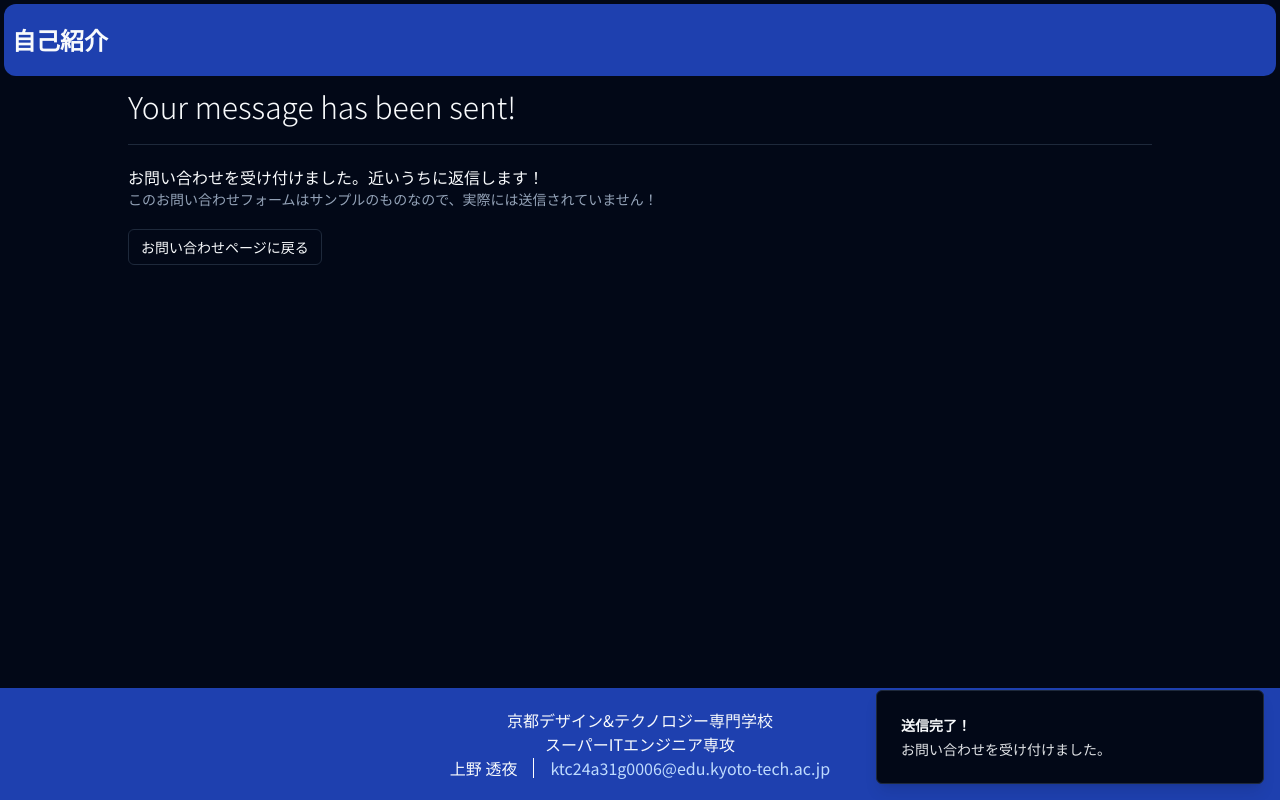
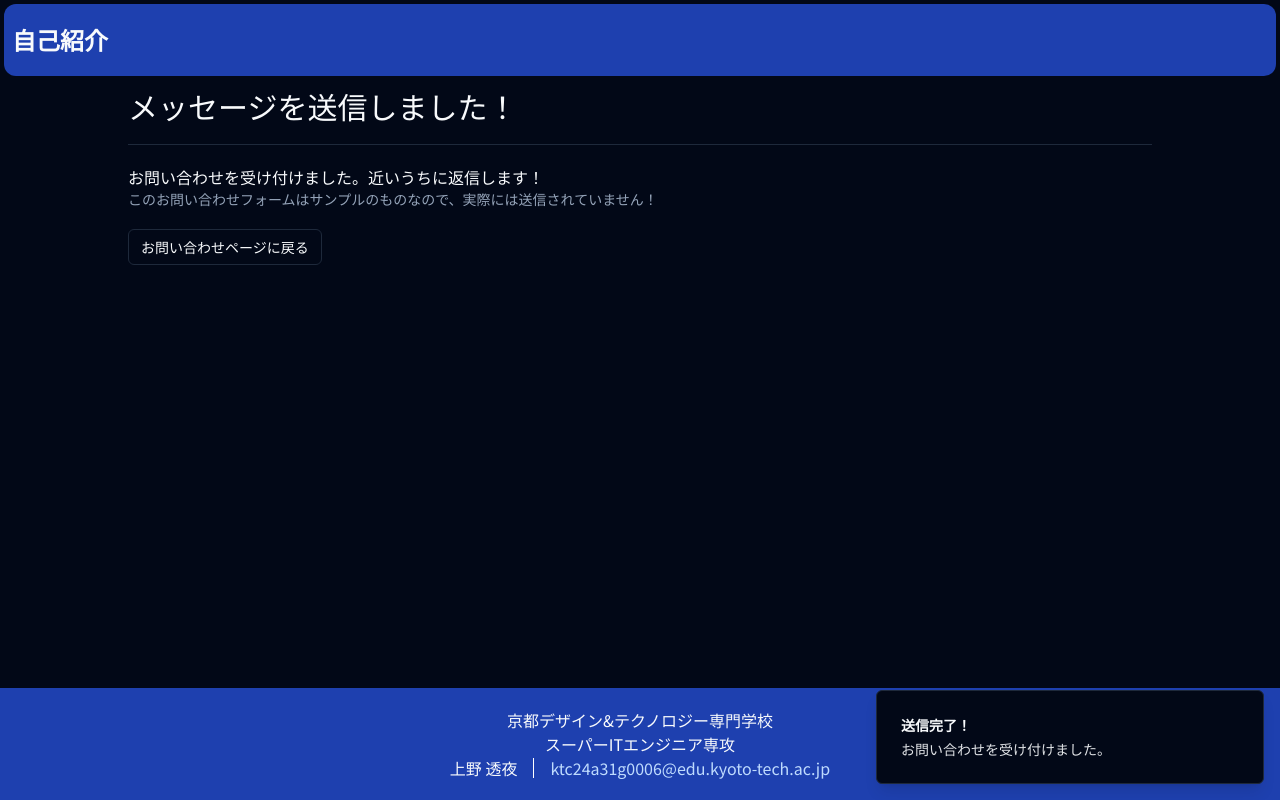
Before and after one commit to Shieru-ktc/about-me, a Next.js app: page /contact in a window 1280 px wide. Both pictures are taken after typing "name@example.com", "Sample", "Sample" into the empty fields and a click on the button "送信". Built offline with nearby package versions, Linux system fonts and the light colour scheme.

Commit message:
Edit message

```diff
--- a/app/contact/page.tsx
+++ b/app/contact/page.tsx
@@ -52,7 +52,7 @@ const Contact: React.FC = () => {
     <Form {...form}>
       {sendState === "sent" ? (
         <>
-          <p className="text-3xl font-light">Your message has been sent!</p>
+          <p className="text-3xl font-light">メッセージを送信しました！</p>
           <hr className="my-5" />
           <p>お問い合わせを受け付けました。近いうちに返信します！</p>
           <p className="text-sm text-muted-foreground">
```
